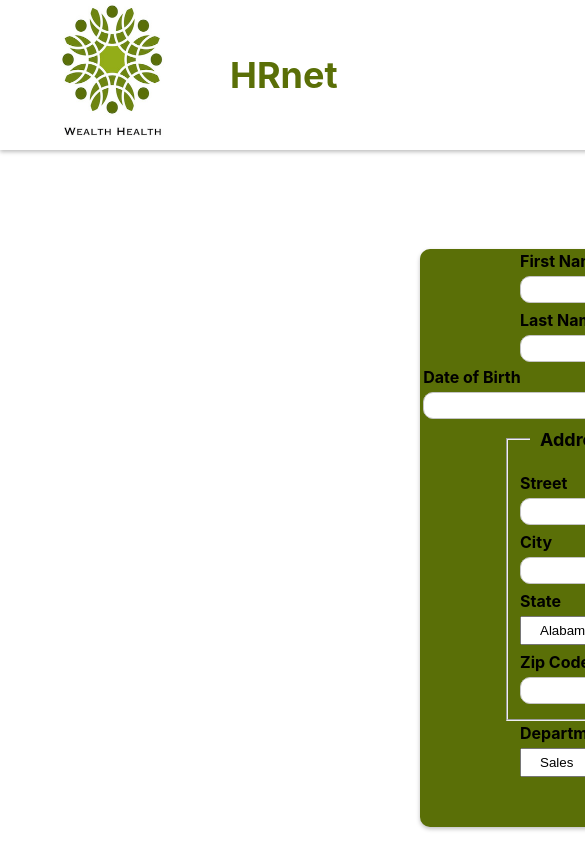
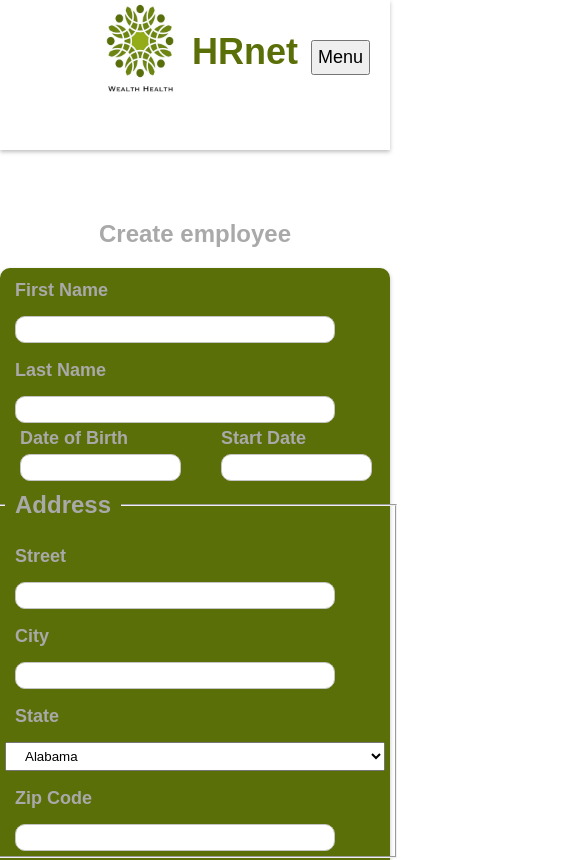
Before and after one commit to m-amroune/HRNet, a React (Create React App) app: page / in a window 390 px wide. Shown: the top 860 px of the page, 585 px wide, since content can reach past the window. Built offline with nearby package versions, Linux system fonts and the light colour scheme.

Commit message:
responsive header and stylization form

```diff
--- a/src/components/Form/Form.js
+++ b/src/components/Form/Form.js
@@ -137,6 +137,7 @@ const Form = ({ variant = "save" }) => {
               label="State"
               idHtmlFor="state"
               data={statesArray}
+              selectText="Select..."
               inputName="state"
               value={state}
               onChange={(e) => handleChangeSelect(e, setState)}
--- a/src/components/Form/style.module.css
+++ b/src/components/Form/style.module.css
@@ -1,6 +1,13 @@
 .form-container {
   max-width: 600px;
   margin: 0 auto;
+}
+
+h2 {
+  text-align: center;
+  padding: 20px 0;
+  color: darkgrey;
+  font-weight: 600;
 }
 
 .form {
@@ -22,31 +29,36 @@
 .dates {
   display: flex;
   flex-direction: row;
-  gap: 10%;
 }
 
 input {
   border-radius: 10px;
   border: 1px solid #c4c4c4;
   padding: 5px 15px;
-  margin: 5px 0;
+  margin: 5px 20px;
+  width: 80%;
 }
 
 select {
-  margin: 5px 0;
+  margin: 5px 10px;
   padding: 5px 15px;
   width: none;
 }
 
 legend {
   font-weight: bold;
-  font-size: 18px;
+  font-size: 24px;
   margin: 10px;
   padding: 5px 10px;
+  color: darkgrey;
 }
 
 label {
   font-weight: bold;
+  color: darkgrey;
+  padding: 10px;
+  margin-left: 10px;
+  font-size: 18px;
 }
 
 .errorInput {
--- a/src/components/Header/Nav.js
+++ b/src/components/Header/Nav.js
@@ -1,10 +1,28 @@
-import React from "react";
+import React, { useEffect, useState } from "react";
 import { NavLink } from "react-router-dom";
 import style from "./style.module.css";
 
 const Nav = () => {
+  const [toggleMenu, setToggleMenu] = useState(false);
+  const [width, setWidth] = useState(window.innerWidth);
+
+  const toggleNav = () => {
+    setToggleMenu(!toggleMenu);
+  };
+
+  useEffect(() => {
+    const changeWidth = () => {
+      setWidth(window.innerWidth);
+    };
+    window.addEventListener("resize", changeWidth);
+
+    return () => {
+      window.removeEventListener("resize", changeWidth);
+    };
+  }, []);
   return (
     <nav>
+      {(toggleMenu || width > 680) && (
         <ul className={style.nav}>
           <li>
             <NavLink
@@ -27,6 +45,10 @@ const Nav = () => {
             </NavLink>
           </li>
         </ul>
+      )}
+      <button onClick={toggleNav} className={style.btnMenu}>
+        Menu
+      </button>
     </nav>
   );
 };
--- a/src/components/Header/style.module.css
+++ b/src/components/Header/style.module.css
@@ -24,10 +24,14 @@
 
 /* NAV */
 
+nav {
+  padding-right: 20px;
+}
+
 .nav {
   display: flex;
   gap: 20px;
-  margin-right: 5px;
+  padding-right: 25px;
 }
 
 .nav li {
@@ -37,13 +41,50 @@
 
 nav li a {
   font-weight: bold;
-  color: black;
+  color: #5a6f07;
 }
 
 .nav-link {
   text-decoration: none;
+  font-weight: 500;
+  color: darkgray;
 }
 
 .nav-active {
   text-decoration: true;
 }
+
+.btnMenu {
+  display: none;
+  position: absolute;
+  right: 20px;
+  top: 40px;
+  padding: 5px;
+  color: #000;
+  font-size: 18px;
+  cursor: pointer;
+}
+
+@media screen and (max-width: 680px) {
+  .btnMenu {
+    display: block;
+  }
+  .logo {
+    width: 100px;
+    height: 100px;
+  }
+  .nav {
+    padding-left: 65px;
+  }
+
+  .nav li {
+    font-size: 16px;
+    line-height: 50px;
+    text-align: center;
+  }
+
+  .header {
+    flex-direction: column;
+    height: 150px;
+  }
+}
--- a/src/components/Select/Select.js
+++ b/src/components/Select/Select.js
@@ -1,6 +1,14 @@
 import React from "react";
 
-const Select = ({ label, idHtmlFor, data, inputName, value, onChange }) => {
+const Select = ({
+  label,
+  idHtmlFor,
+  data,
+  selectText,
+  inputName,
+  value,
+  onChange,
+}) => {
   return (
     <>
       <label htmlFor={idHtmlFor}>{label}</label>
@@ -8,6 +16,7 @@ const Select = ({ label, idHtmlFor, data, inputName, value, onChange }) => {
         name={inputName}
         id={idHtmlFor}
         data={data}
+        selectText={selectText}
         value={value}
         onChange={onChange}
       >
--- a/src/index.css
+++ b/src/index.css
@@ -1,18 +1,18 @@
 body {
   margin: 0;
-  font-family: -apple-system, BlinkMacSystemFont, "Segoe UI", "Roboto", "Oxygen",
-    "Ubuntu", "Cantarell", "Fira Sans", "Droid Sans", "Helvetica Neue",
-    sans-serif;
-  -webkit-font-smoothing: antialiased;
-  -moz-osx-font-smoothing: grayscale;
-  width: 1440px;
+  font-family: Arial, Helvetica, sans-serif;
+  max-width: 1440px;
+}
+
+*,
+::before,
+::after {
+  box-sizing: border-box;
+  margin: 0;
+  padding: 0;
 }
 
 code {
   font-family: source-code-pro, Menlo, Monaco, Consolas, "Courier New",
     monospace;
 }
-
-h2 {
-  text-align: center;
-}
```
Lines whose indentation alone changed are shown as unchanged.
